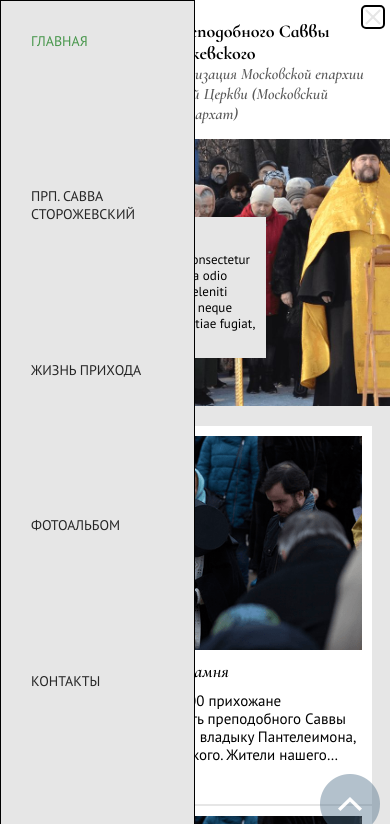
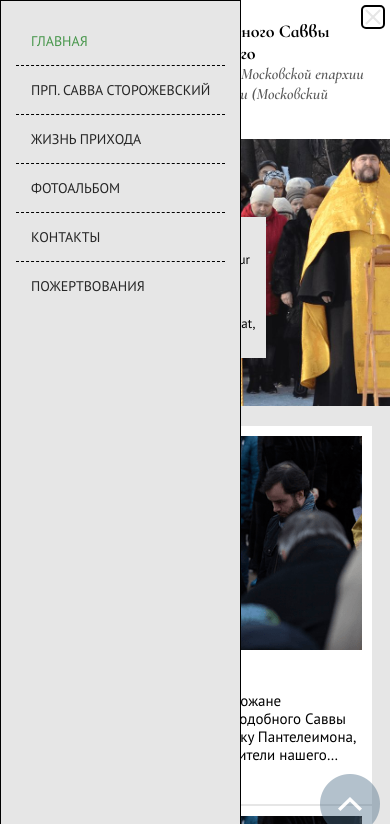
Before and after one commit to Ins-4/test-project, a plain HTML site: page index.html in a window 390 px wide. Both pictures are taken after a click on the element 373 px from the left and 17 px from the top of the page. Shown: the top 824 px of the page. Drawn offline with Linux system fonts and the light colour scheme; files whose address does not match are found by name; a web font is replaced by a local one.

Commit message:
Update media.css

```diff
--- a/css/media.css
+++ b/css/media.css
@@ -84,7 +84,7 @@
 
     header nav{
         width: auto;
-        max-width: 50%;
+        max-width: 70%;
         height: auto;
         display: flex;
         position: fixed;
@@ -105,16 +105,21 @@
     }
     header nav ul.header-menu{
         flex-direction: column;
+        justify-content: flex-start;
         height: 100vh;
-        overflow-y: scroll;
+        overflow-y: auto;
         margin: 0 auto;
     }
     header nav li{
         padding: 15px;
+        border-bottom: 1px dashed #000;
         /*height: 100%;*/
     }
     nav ul.header-menu li a{
         text-align: left;
+    }
+    nav ul.header-menu li:last-child {
+        border: none;
     }
 
     #hamburger {
```
